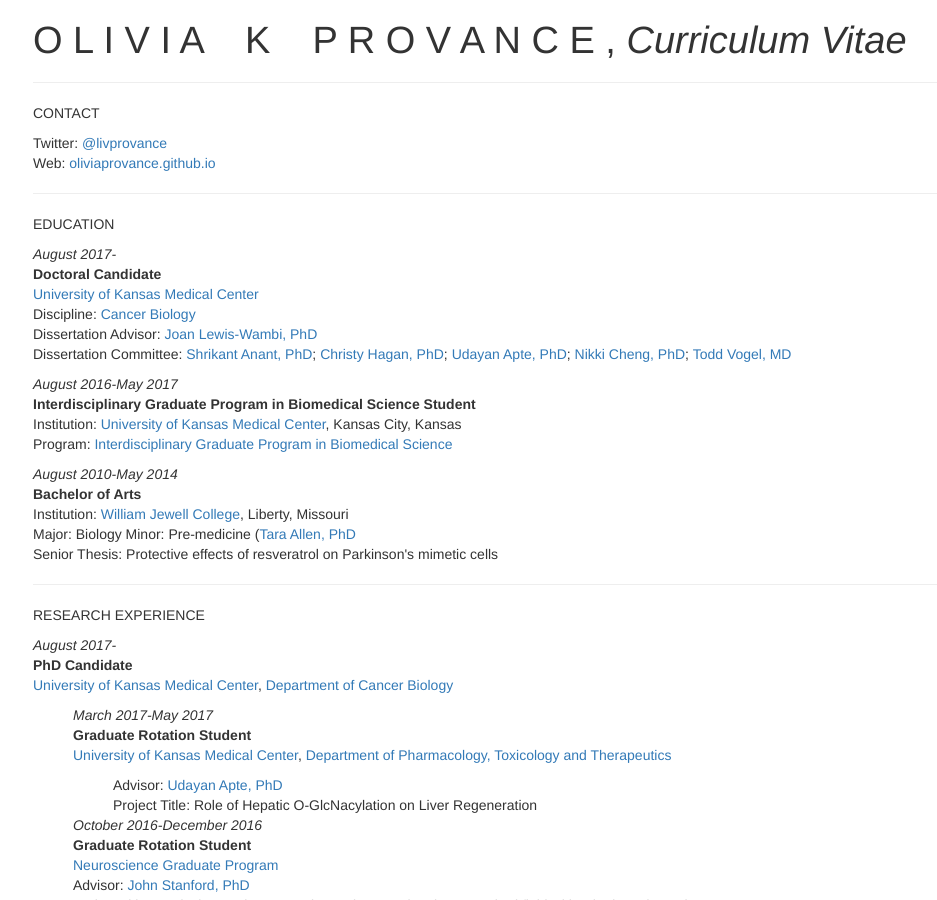
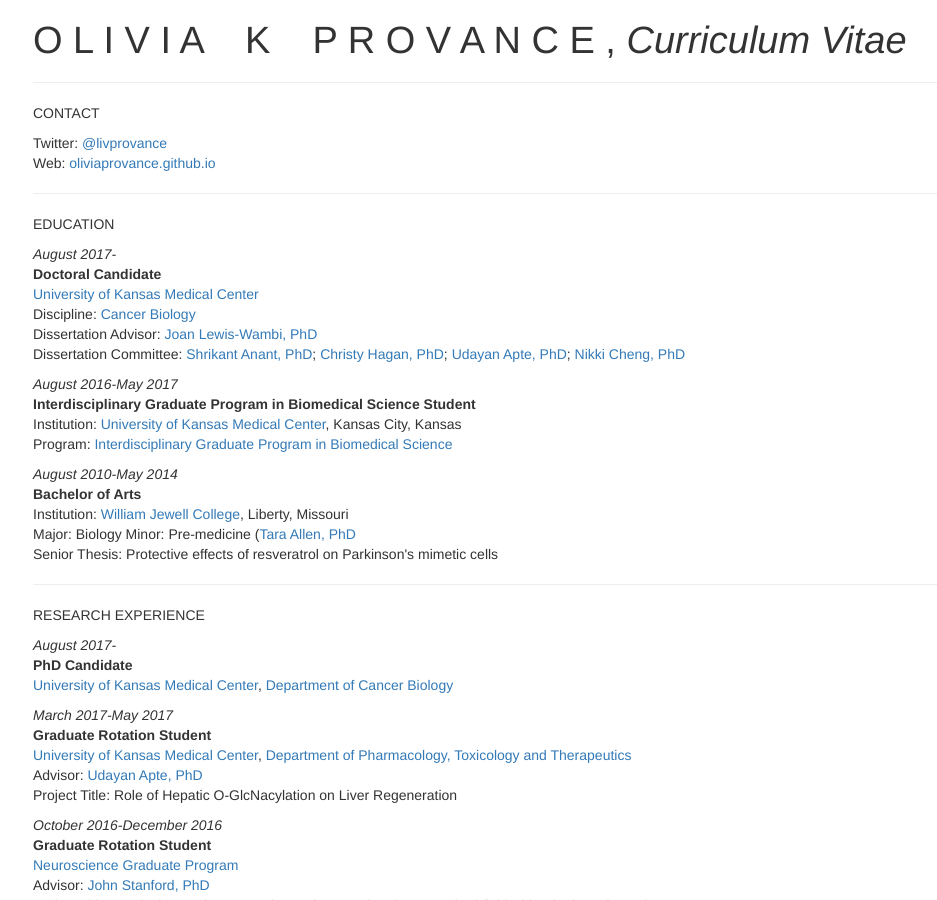
Before and after one commit to livprovance/oliviaprovance.github.io, a Jekyll site: the page CV/index.html, which Jekyll copies as it is, in a window 1280 px wide and 900 px high. Shown: the whole window, without its empty margins (152-1089 px from the left). Built offline with Jekyll 4.4.1, drawn with Linux system fonts in a browser that asks for light colours.

Commit message:
Update index.html

```diff
--- a/CV/index.html
+++ b/CV/index.html
@@ -389,7 +389,7 @@
 <a href="http://http://www.kumc.edu">University of Kansas Medical Center</a><br />
 Discipline: <a href="http://www.kumc.edu/school-of-medicine/cancer-biology.html/"> Cancer Biology </a><br />
 Dissertation Advisor: <a href="http://www.kumc.edu/school-of-medicine/cancer-biology/faculty/joan-lewis-wambi-phd.html">Joan Lewis-Wambi, PhD</a><br />
-Dissertation Committee: <a href="http://www.kumc.edu/school-of-medicine/cancer-biology/faculty/shrikant-anant-phd.html/">Shrikant Anant, PhD</a>; <a href="http://www.kumc.edu/school-of-medicine/biochemistry-and-molecular-biology/faculty/christy-r-hagan-phd.html">Christy Hagan, PhD</a>; <a href="http://www.kumc.edu/school-of-medicine/pharmacology-toxicology-and-therapeutics/faculty/tenured-and-tenure-track-faculty/udayan-apte-phd.html">Udayan Apte, PhD</a>; <a href="http://www.kumc.edu/school-of-medicine/pathology/faculty-and-staff/basic-science-faculty/nikki-cheng-phd.html">Nikki Cheng, PhD</a>; <a href="https://www.muhealth.org/doctors/todd-vogel-md">Todd Vogel, MD</a><br />
+Dissertation Committee: <a href="http://www.kumc.edu/school-of-medicine/cancer-biology/faculty/shrikant-anant-phd.html/">Shrikant Anant, PhD</a>; <a href="http://www.kumc.edu/school-of-medicine/biochemistry-and-molecular-biology/faculty/christy-r-hagan-phd.html">Christy Hagan, PhD</a>; <a href="http://www.kumc.edu/school-of-medicine/pharmacology-toxicology-and-therapeutics/faculty/tenured-and-tenure-track-faculty/udayan-apte-phd.html">Udayan Apte, PhD</a>; <a href="http://www.kumc.edu/school-of-medicine/pathology/faculty-and-staff/basic-science-faculty/nikki-cheng-phd.html">Nikki Cheng, PhD</a>
 
 <p><em>August 2016-May 2017</em><br />
 <strong>Interdisciplinary Graduate Program in Biomedical Science Student</strong><br />
@@ -408,27 +408,23 @@
 <p><em>August 2017-</em><br />
 <strong>PhD Candidate</strong><br />
 <a href="http://www.kumc.edu">University of Kansas Medical Center</a>, <a href="//http://www.kumc.edu/school-of-medicine/cancer-biology.html/">Department of Cancer Biology</a>
-<ul>
 
 <p><em>March 2017-May 2017</em><br />
 <strong>Graduate Rotation Student</strong><br />
 <a href="http://www.kumc.edu">University of Kansas Medical Center</a>, <a href="http://www.kumc.edu/school-of-medicine/pharmacology-toxicology-and-therapeutics.html/">Department of Pharmacology, Toxicology and Therapeutics</a><br />
-<ul>
 Advisor: <a href="http://www.kumc.edu/school-of-medicine/pharmacology-toxicology-and-therapeutics/faculty/tenured-and-tenure-track-faculty/udayan-apte-phd.html">Udayan Apte, PhD</a><br />
 Project Title: Role of Hepatic O-GlcNacylation on Liver Regeneration
-</ul>
+
 <p><em>October 2016-December 2016</em><br />
 <strong>Graduate Rotation Student</strong><br />
 <a href="http://www.kumc.edu/school-of-medicine/neuroscience/mentors.html/">Neuroscience Graduate Program</a><br />
 Advisor: <a href="http://www.kumc.edu/school-of-medicine/molecular-and-integrative-physiology/faculty/faculty/john-a-stanford-phd.html">John Stanford, PhD</a><br />
 Project Title: Producing resting tremor in rats by targeting the retrorubral field with 6-hydroxydopamine
-<ul>
+
 <p><em>May 2015-May 2016</em><br />
 <strong>Research Assistant</strong><br />
 <a href="https://bio.engr.ku.edu/">University of Kansas Department of Bioengineering</a><br />
 Advisor: <a href="https://bioengr.ku.edu/jessie-huisinga">Jessie Huisinga, PhD</a><br />
-<ul>
-
 
 <p>PEER-REVIEWED PUBLICATIONS</p>
 <ol style="list-style-type: decimal">
```
